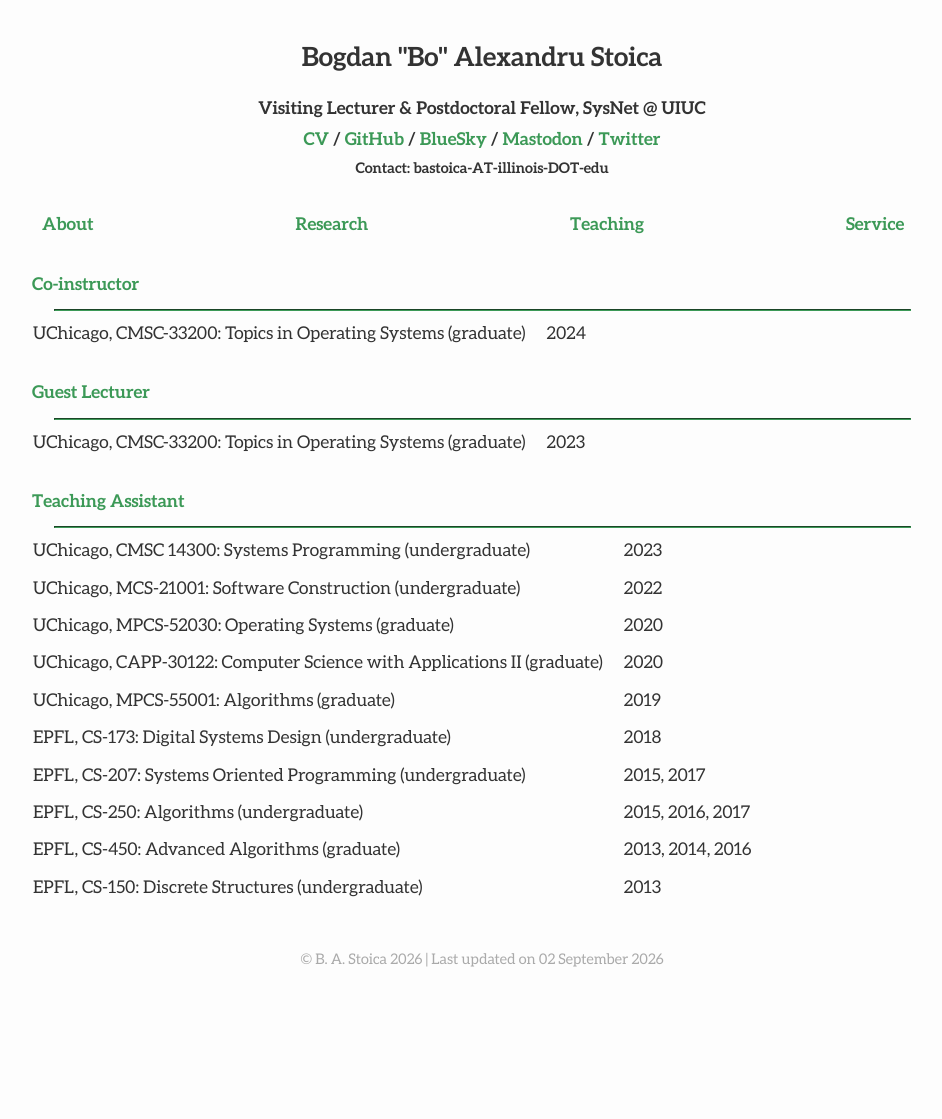
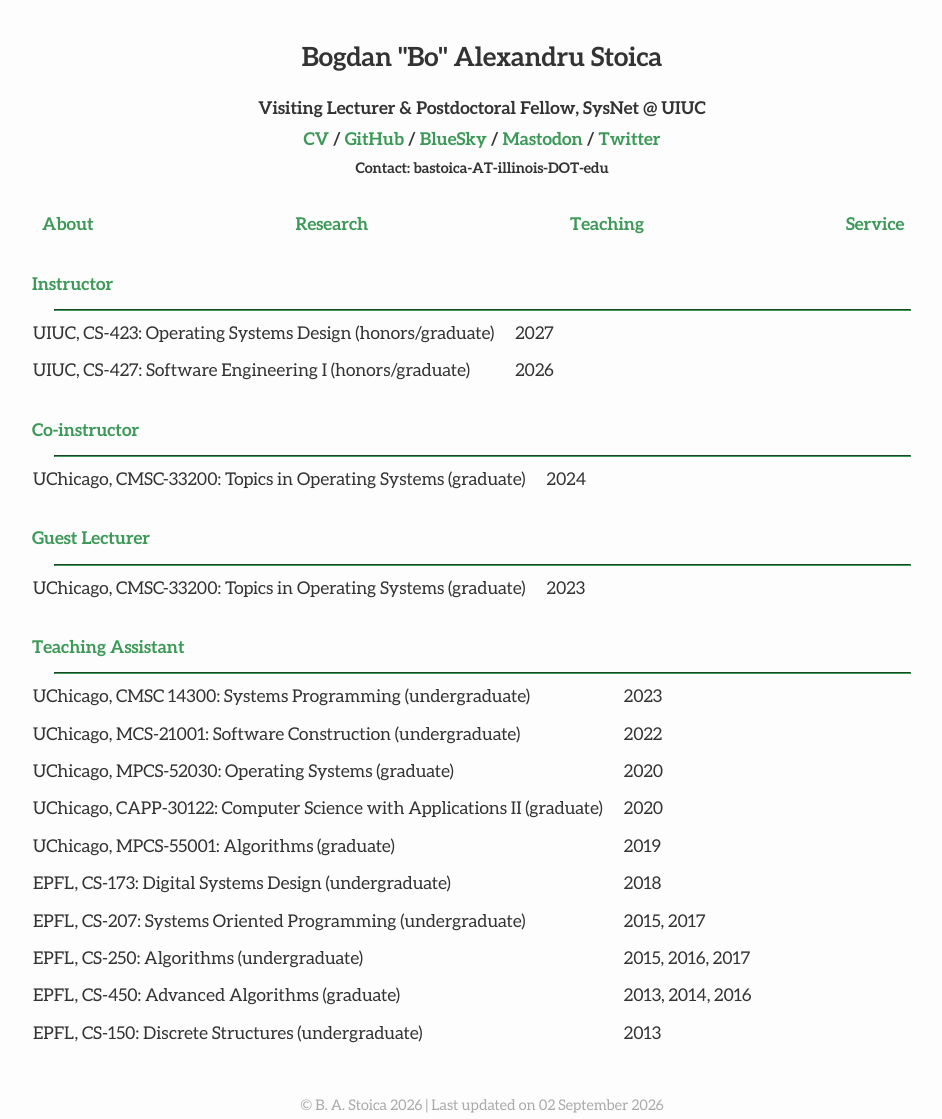
Before and after one commit to bastoica/bastoica.github.io, a Jekyll site: the page built from teaching.md, in a window 1280 px wide. Shown: the whole page, without its empty margins (158-1100 px from the left). Built offline with Jekyll 4.4.1, drawn with Linux system fonts in a browser that asks for light colours; nearby versions of some CDN libraries; before the commit the page ends 973 px from its top, so only the background shows below that.

Commit message:
update teaching entries

```diff
--- a/teaching.md
+++ b/teaching.md
@@ -3,6 +3,20 @@ layout: clean
 permalink: /teaching/
 published: true
 ---
+
+<h4 class="news-style" style="margin-top: 20px">Instructor</h4>
+<hr class="news-style" style="width: 95%; ">
+
+<table id="instructor" style="border-collapse: collapse;">
+  <tr>
+     <td class="table-left-column">UIUC, CS-423: Operating Systems Design (honors/graduate)</td>
+     <td class="table-right-column">2027</td>
+  </tr>
+  <tr>
+     <td class="table-left-column">UIUC, CS-427: Software Engineering I (honors/graduate)</td>
+     <td class="table-right-column">2026</td>
+  </tr>
+</table>
 
 <h4 class="news-style" style="margin-top: 20px">Co-instructor</h4>
 <hr class="news-style" style="width: 95%; ">
```
